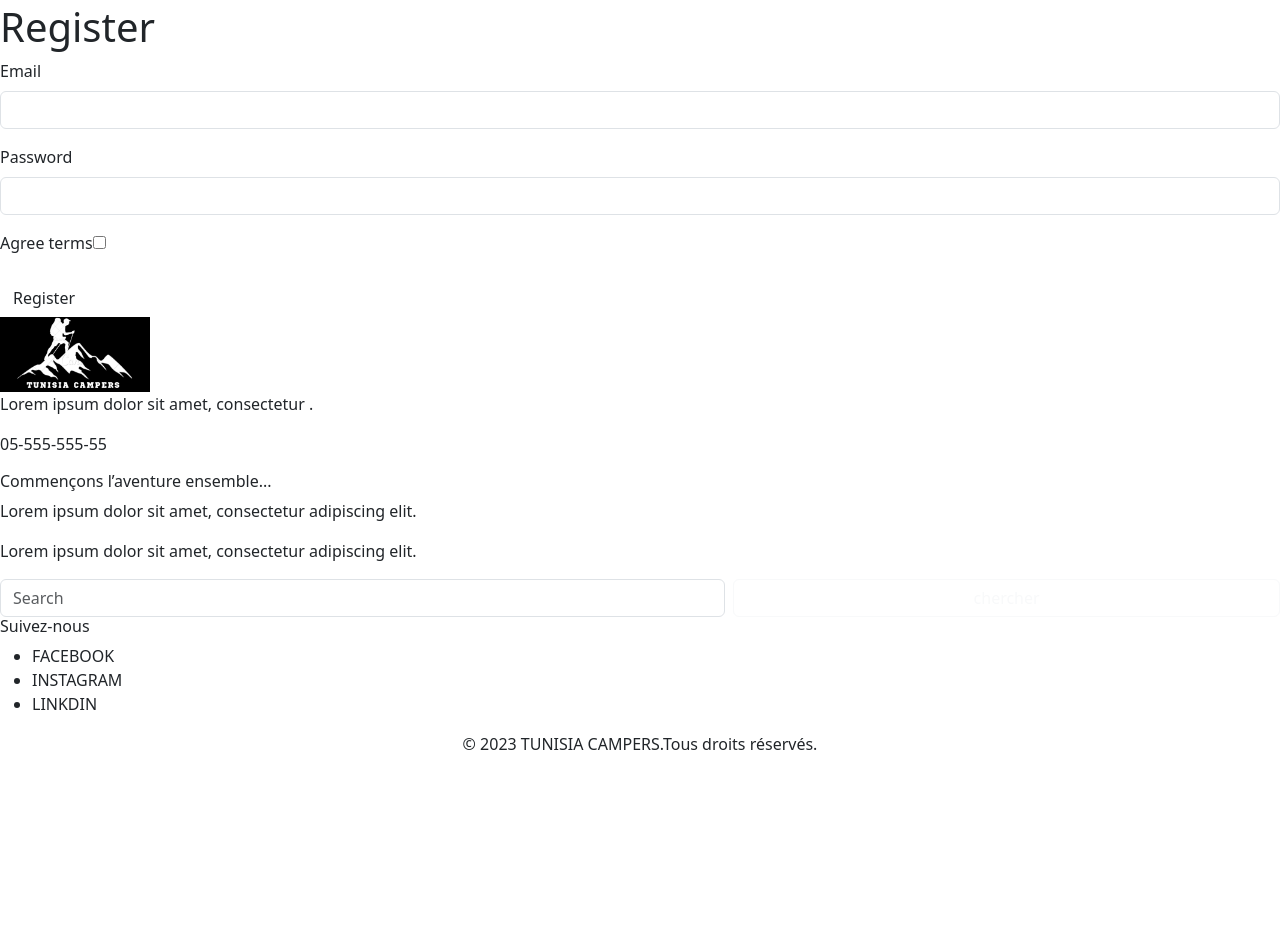
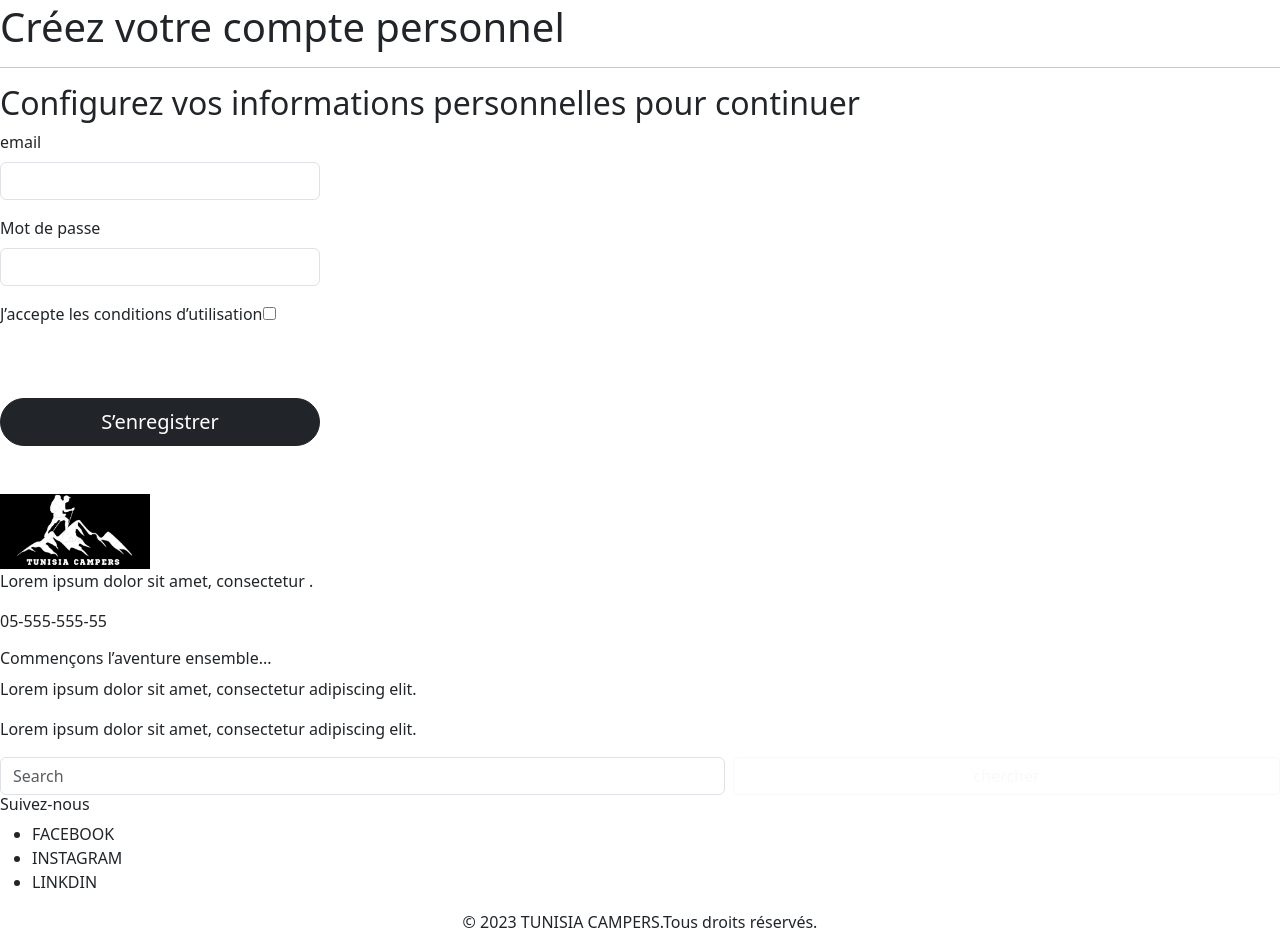
Before and after one commit to abirJmail/blogCampers, a Symfony app: template templates/registration/register.html.twig in a window 1280 px wide. Shown: the part 98-1048 px from the top of the page. Before the commit the page ends 848 px from the top, so only its background shows below. Run offline with Twig, Linux system fonts and the light colour scheme; the template is opened without the code that fills it, so the values that code supplies are empty; form fields are guessed from the names that the template uses; some libraries are stand-ins or nearby versions.

Commit message:
login and register css

```diff
--- a/assets/styles/app.css
+++ b/assets/styles/app.css
@@ -119,6 +119,12 @@ a {
   flex-direction: column;
   gap: 2rem;
 }
+.login{
+display: flex;
+flex-direction: column;
+gap: 2rem;
+margin: 1rem ;
+}
 
 /*
       -------------------------------------------------------------------------midia------------------------------------------------------------------------------ */
--- a/src/Form/RegistrationFormType.php
+++ b/src/Form/RegistrationFormType.php
@@ -24,7 +24,7 @@ class RegistrationFormType extends AbstractType
                 'mapped' => false,
                 'constraints' => [
                     new IsTrue([
-                        'message' => 'You should agree to our terms.',
+                        'message' => 'En devenant membre, vous acceptez nos Conditions d’utilisation.',
                     ]),
                 ],
             ])
--- a/templates/registration/register.html.twig
+++ b/templates/registration/register.html.twig
@@ -4,21 +4,42 @@
 {% endblock %}
 
 {% block body %}
+
 	{% for flash_error in app.flashes('verify_email_error') %}
 		<div class="alert alert-danger" role="alert">{{ flash_error }}</div>
 	{% endfor %}
 
-	<h1>Register</h1>
-
+	<h1>Créez votre compte personnel</h1>
+	<hr/>
+<h2>Configurez vos informations personnelles pour continuer</h2>
+<div class="login">
 	{{ form_errors(registrationForm) }}
 
 	{{ form_start(registrationForm) }}
-	{{ form_row(registrationForm.email) }}
+	<div >
+	{{ form_row(registrationForm.email,{
+		            label: 'email',
+			                attr: {
+                    'class': 'form-control w-25',
+                },
+	}) }}
+	</div>
+	<div >
 	{{ form_row(registrationForm.plainPassword, {
-            label: 'Password'
+            label: 'Mot de passe',
+			                attr : {
+                    'class': 'form-control w-25',
+                },
         }) }}
-	{{ form_row(registrationForm.agreeTerms) }}
-
-	<button type="submit" class="btn">Register</button>
+			</div>
+	<div >
+	{{ form_row(registrationForm.agreeTerms,{
+            label: 'J’accepte les conditions d’utilisation'
+        }) }}
+	</div>
+	<div >
+	<button type="submit" class="btn btn-lg btn-dark rounded-pill w-25 my-5">S’enregistrer</button>
 	{{ form_end(registrationForm) }}
+</div>
+</div>
 {% endblock %}
```
Also changed, not shown: templates/security/login.html.twig (+16 -14 lines), public/build/app.css, public/build/app.js.
